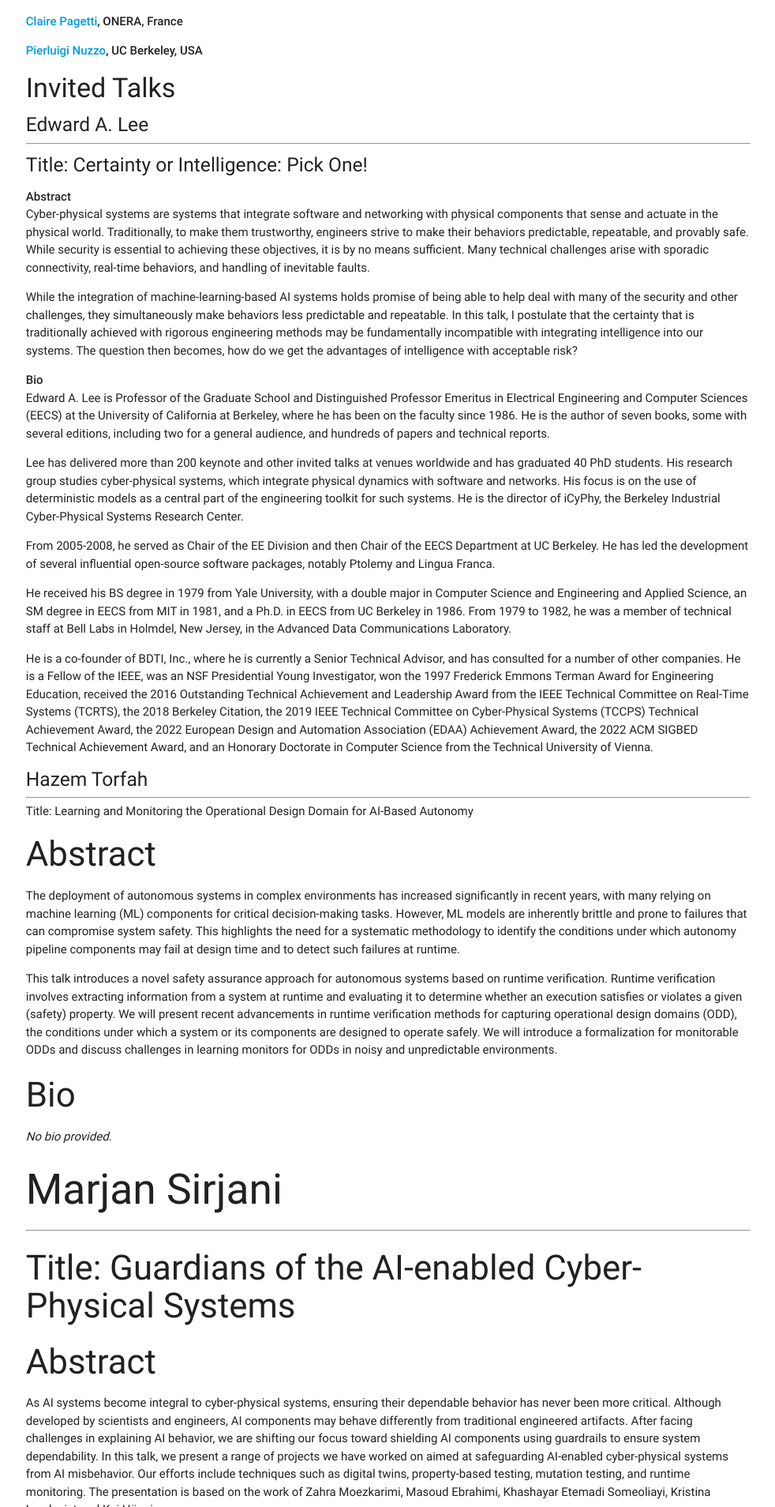
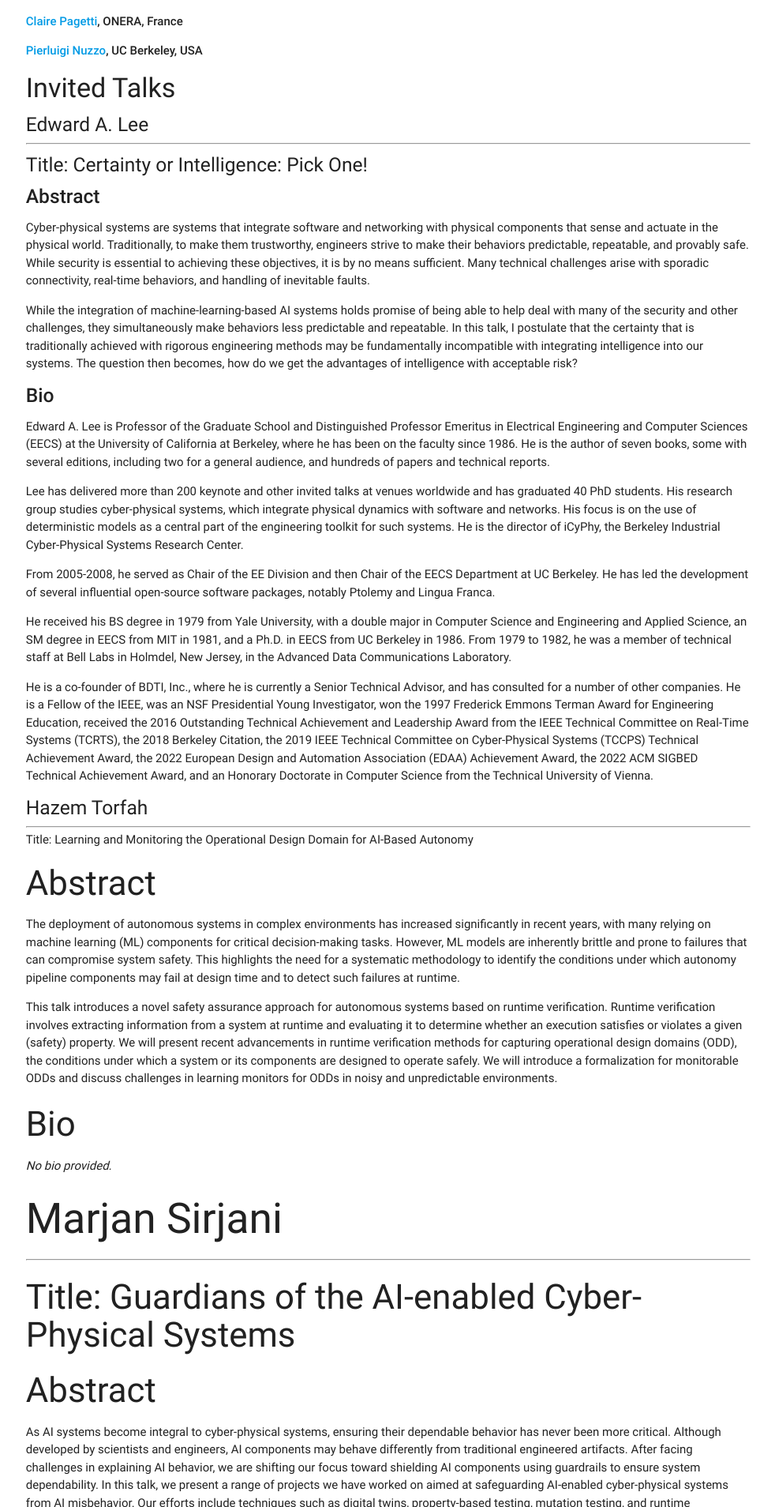
Before and after one commit to rebeca-lang/rebeca-lang.github.io, a Jekyll site: the page built from events/TrustCPS-AI.md, in a window 1280 px wide. Shown: the part 1590-3498 px from the top of the page at 79% size, without its empty margins (148-1130 px from the left). Built offline with Jekyll 4.4.1, drawn with Linux system fonts in a browser that asks for light colours.

```diff
--- a/events/TrustCPS-AI.md
+++ b/events/TrustCPS-AI.md
@@ -44,12 +44,12 @@ The workshop features invited talks by Edward A. Lee (UC Berkeley) on the trade-
 ---
 ##### Title: Certainty or Intelligence: Pick One!
 
-**Abstract**
+##### **Abstract**
 Cyber-physical systems are systems that integrate software and networking with physical components that sense and actuate in the physical world. Traditionally, to make them trustworthy, engineers strive to make their behaviors predictable, repeatable, and provably safe. While security is essential to achieving these objectives, it is by no means sufficient. Many technical challenges arise with sporadic connectivity, real-time behaviors, and handling of inevitable faults.
 
 While the integration of machine-learning-based AI systems holds promise of being able to help deal with many of the security and other challenges, they simultaneously make behaviors less predictable and repeatable. In this talk, I postulate that the certainty that is traditionally achieved with rigorous engineering methods may be fundamentally incompatible with integrating intelligence into our systems. The question then becomes, how do we get the advantages of intelligence with acceptable risk?
 
-**Bio**
+##### **Bio**
 Edward A. Lee is Professor of the Graduate School and Distinguished Professor Emeritus in Electrical Engineering and Computer Sciences (EECS) at the University of California at Berkeley, where he has been on the faculty since 1986. He is the author of seven books, some with several editions, including two for a general audience, and hundreds of papers and technical reports.
 
 Lee has delivered more than 200 keynote and other invited talks at venues worldwide and has graduated 40 PhD students. His research group studies cyber-physical systems, which integrate physical dynamics with software and networks. His focus is on the use of deterministic models as a central part of the engineering toolkit for such systems. He is the director of iCyPhy, the Berkeley Industrial Cyber-Physical Systems Research Center.
```
